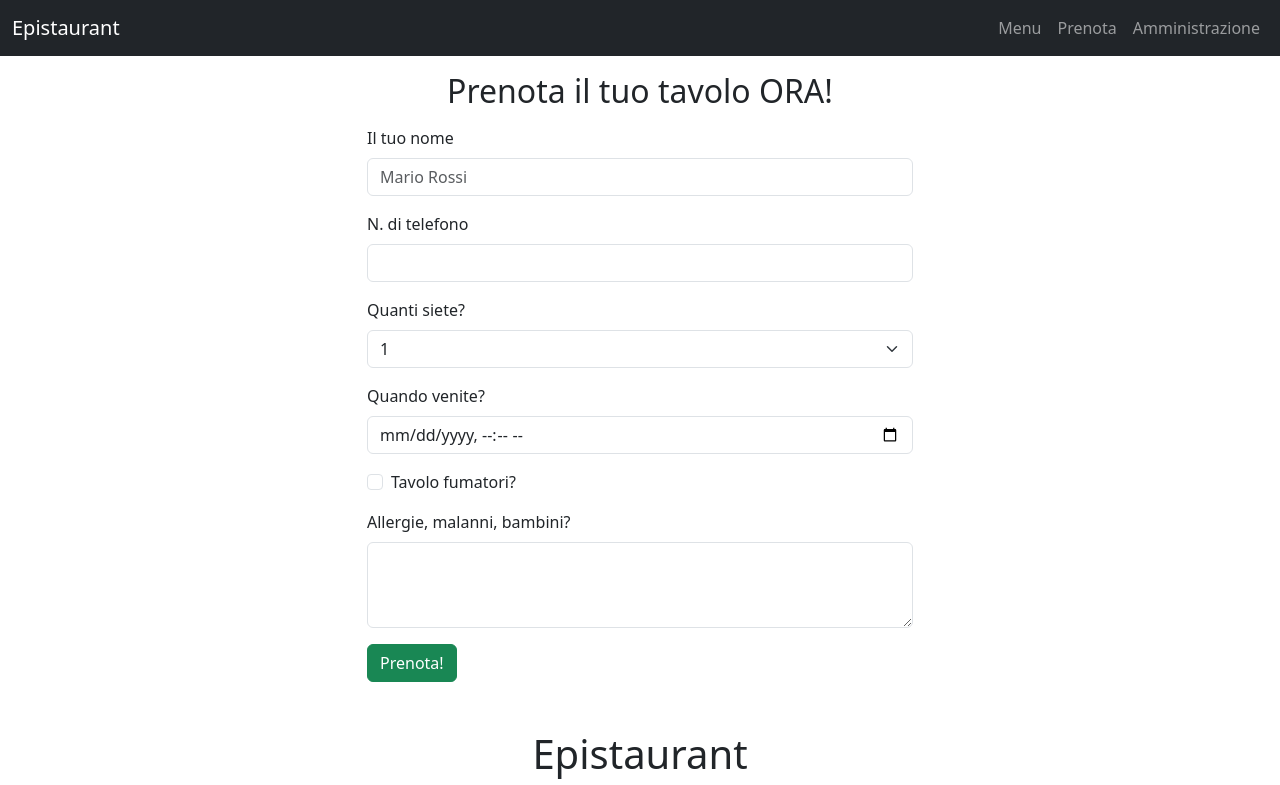
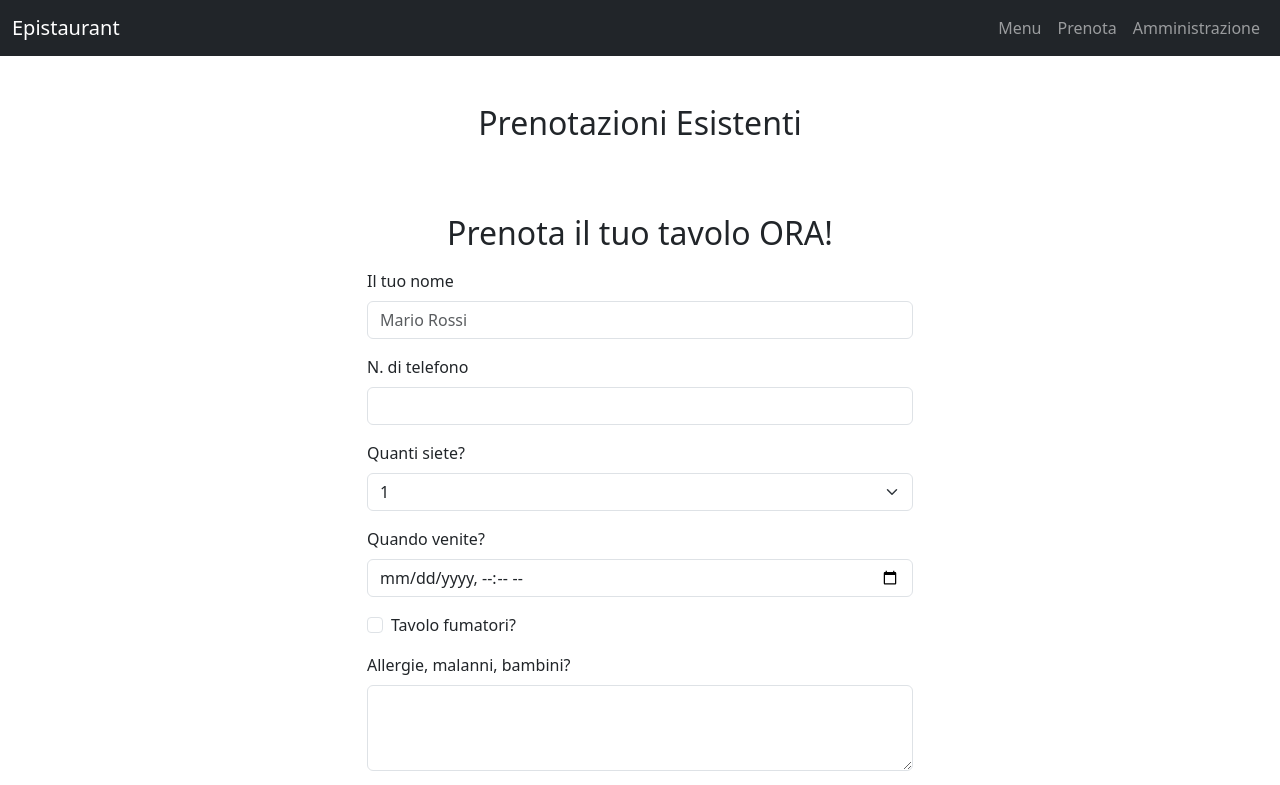
Before and after one commit to irvelervel/fs0125-epistaurant, a React (Vite) app: page / in a window 1280 px wide. Shown: the top 785 px of the page. Built offline with nearby package versions, Linux system fonts and the light colour scheme; the HTML template or start-up script is replaced by a standard one.

Commit message:
Adds initial Backoffice component

```diff
--- a/src/App.jsx
+++ b/src/App.jsx
@@ -4,6 +4,7 @@ import 'bootstrap/dist/css/bootstrap.min.css'
 import CustomNavbar from './components/CustomNavbar'
 import Home from './components/Home'
 import ReservationForm from './components/ReservationForm'
+import Backoffice from './components/Backoffice'
 
 // per utilizzare Bootstrap in react la cosa migliore è installare 2 pacchetti:
 // - bootstrap
@@ -22,6 +23,8 @@ function App() {
       e lo uso qui! */}
       {/* <CustomNavbar tema="light" /> */}
       <CustomNavbar tema="dark" />
+      {/* qui metterò il componente del "backoffice" */}
+      <Backoffice />
       {/* qui metterò il componente del FORM */}
       <ReservationForm />
       {/* qui ci metterò Home */}
--- /dev/null
+++ b/src/components/Backoffice.jsx
@@ -0,0 +1,39 @@
+// questo componente si occuperà di RECUPERARE la lista delle prenotazioni
+// esistenti a DB, e di presentarle all'utente.
+// avverrà quindi un caricamento all'avvio della pagina, e quando la chiamata
+// GET sarà terminata verranno create dinamicamente le righe della nostra lista
+
+import { Component } from 'react'
+import { Container, Row, Col, ListGroup } from 'react-bootstrap'
+
+// spoiler: anche oggi avremo bisogno di un componente dotato di STATO
+
+class Backoffice extends Component {
+  state = {
+    reservations: [], // ospiterà eventualmente l'elenco delle prenotazioni
+    // che arriverà dalla chiamata GET
+  }
+
+  render() {
+    return (
+      <Container>
+        <Row className="justify-content-center my-5">
+          <Col xs={12} md={8} lg={6}>
+            <h2 className="text-center">Prenotazioni Esistenti</h2>
+            <ListGroup>
+              {this.state.reservations.map((reservationObject) => {
+                return (
+                  <ListGroup.Item key={reservationObject._id}>
+                    {reservationObject.name}
+                  </ListGroup.Item>
+                )
+              })}
+            </ListGroup>
+          </Col>
+        </Row>
+      </Container>
+    )
+  }
+}
+
+export default Backoffice
--- a/src/components/Home.jsx
+++ b/src/components/Home.jsx
@@ -35,11 +35,11 @@ class Home extends Component {
             <Carousel
               onSlide={(i) => {
                 // cerco di intercettare il cambio slide
-                console.log('funziona??', i)
+                // console.log('funziona??', i)
                 // i è l'indice della slide che sta arrivando
                 // ma di conseguenza, è anche l'indice della pasta che sta per comparire
                 // perchè io genero le slides a partire dalle paste!
-                console.log(pastasciutte[i])
+                // console.log(pastasciutte[i])
                 // dovrei settare pastasciutte[i] come nuova activePasta
                 // come si cambia lo stato di un componente?
                 // purtroppo lo stato di un componente è READ-ONLY
```
